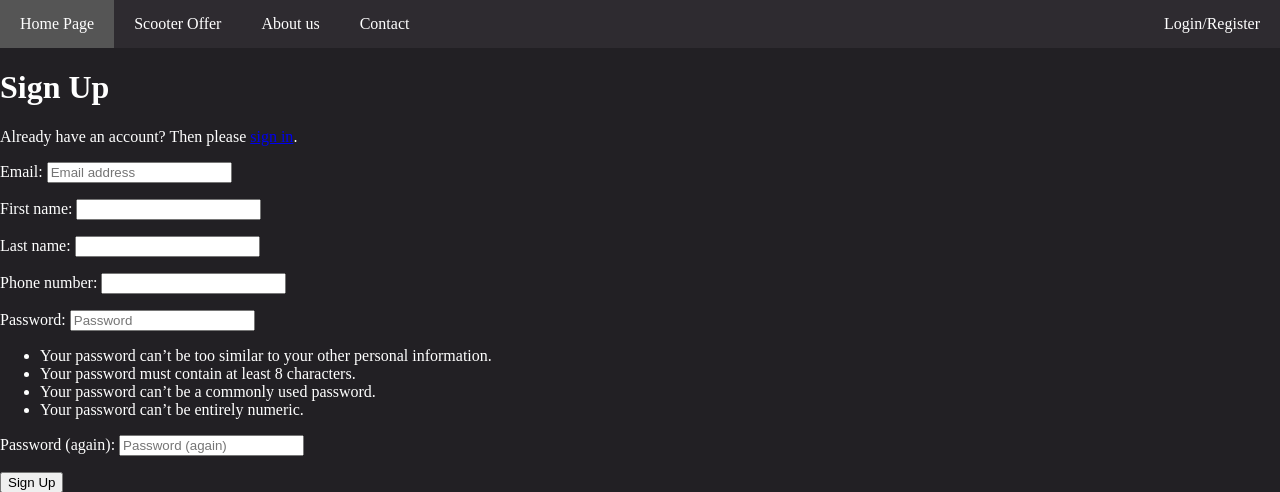
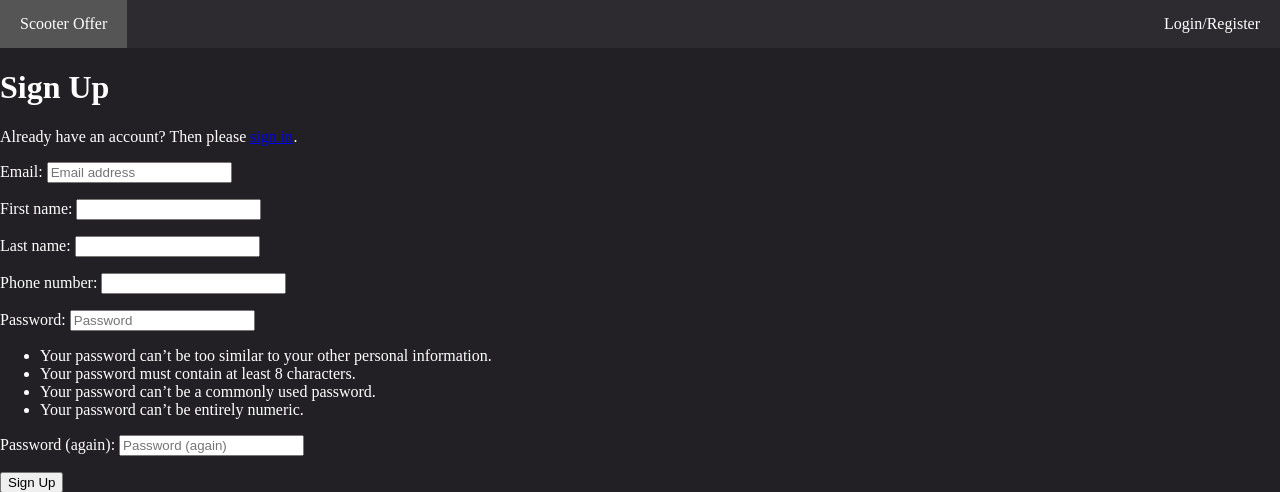
Before and after one commit to Kalickii/ScooterReservation, a Django app: page /accounts/signup/ in a window 1280 px wide. Shown: the top 492 px of the page. Run offline with Django 5.2, Linux system fonts and the light colour scheme.

Commit message:
Update README & base.html

```diff
--- a/reservations/templates/reservations/reservation_list.html
+++ b/reservations/templates/reservations/reservation_list.html
@@ -1,7 +1,8 @@
 {% extends 'scooters/base.html' %}
 {% block content %}
     <h1>Incoming Reservations:</h1>
-     <table>
+    {% if incoming_reservations %}
+    <table>
      <tr>
         <th>Date:</th>
         <th>User:</th>
@@ -34,7 +35,9 @@
             </tr>
         {% endfor %}
      </table>
+     {% endif %}
 
+    {% if past_reservations %}
      <h1>Reservations History:</h1>
      <table>
      <tr>
@@ -58,4 +61,5 @@
             </tr>
         {% endfor %}
      </table>
+     {% endif %}
 {% endblock %}
--- a/scooters/templates/scooters/base.html
+++ b/scooters/templates/scooters/base.html
@@ -8,10 +8,10 @@
             </head>
             <body>
                 <ul class="navbar">
-                  <li><a href="">{% trans 'Home Page' %}</a></li>
+                  <!-- <li><a href="">{% trans 'Home Page' %}</a></li> -->
                   <li><a href="{% url 'scooter-list' %}">{% trans 'Scooter Offer' %}</a></li>
-                  <li><a href="">{% trans 'About us' %}</a></li>
-                  <li><a href="">{% trans 'Contact' %}</a></li>
+                  <!-- <li><a href="">{% trans 'About us' %}</a></li> -->
+                  <!-- <li><a href="">{% trans 'Contact' %}</a></li> -->
                 {% if user.is_superuser %}
                   <li><a href="{% url 'reservations-list' %}">{% trans 'Reservations' %}</a></li>
                 {% endif %}
```
Also changed, not shown: README.md, images/scooters/HND124/barton.webp (deleted).
